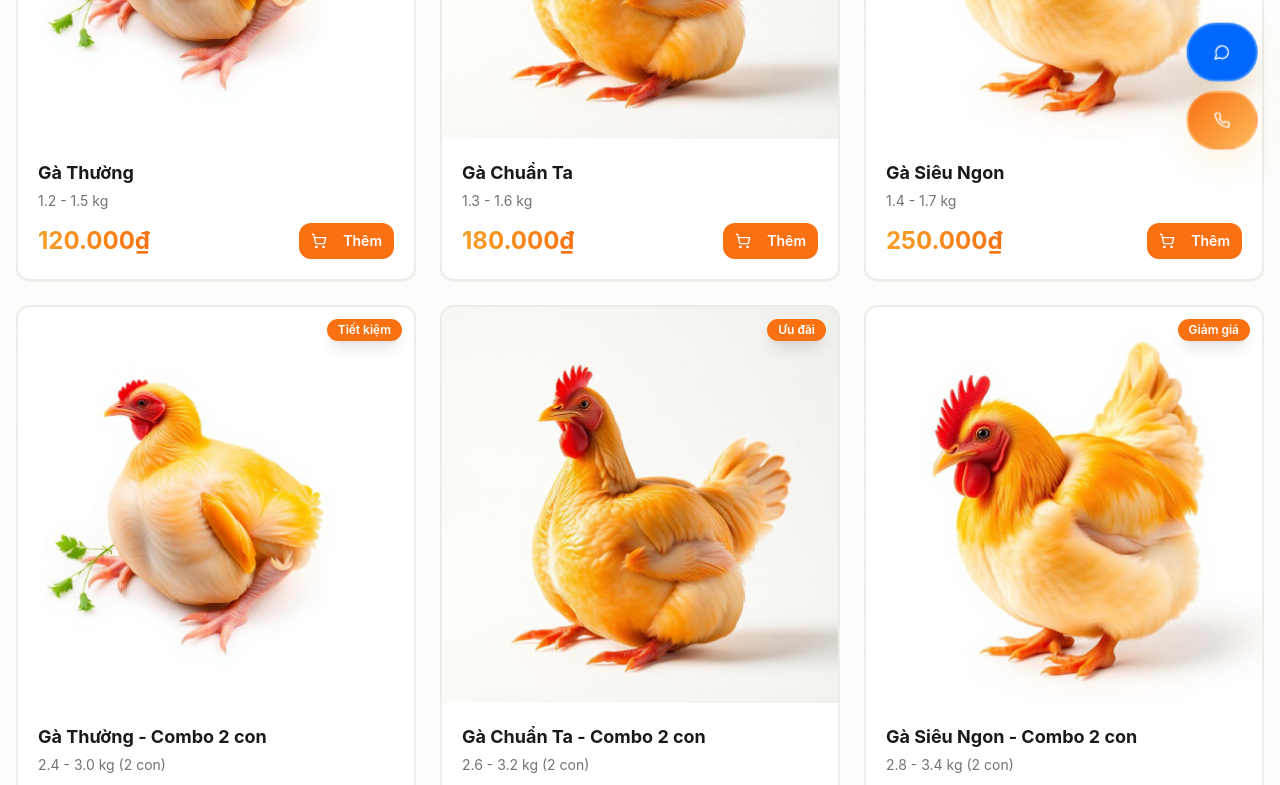
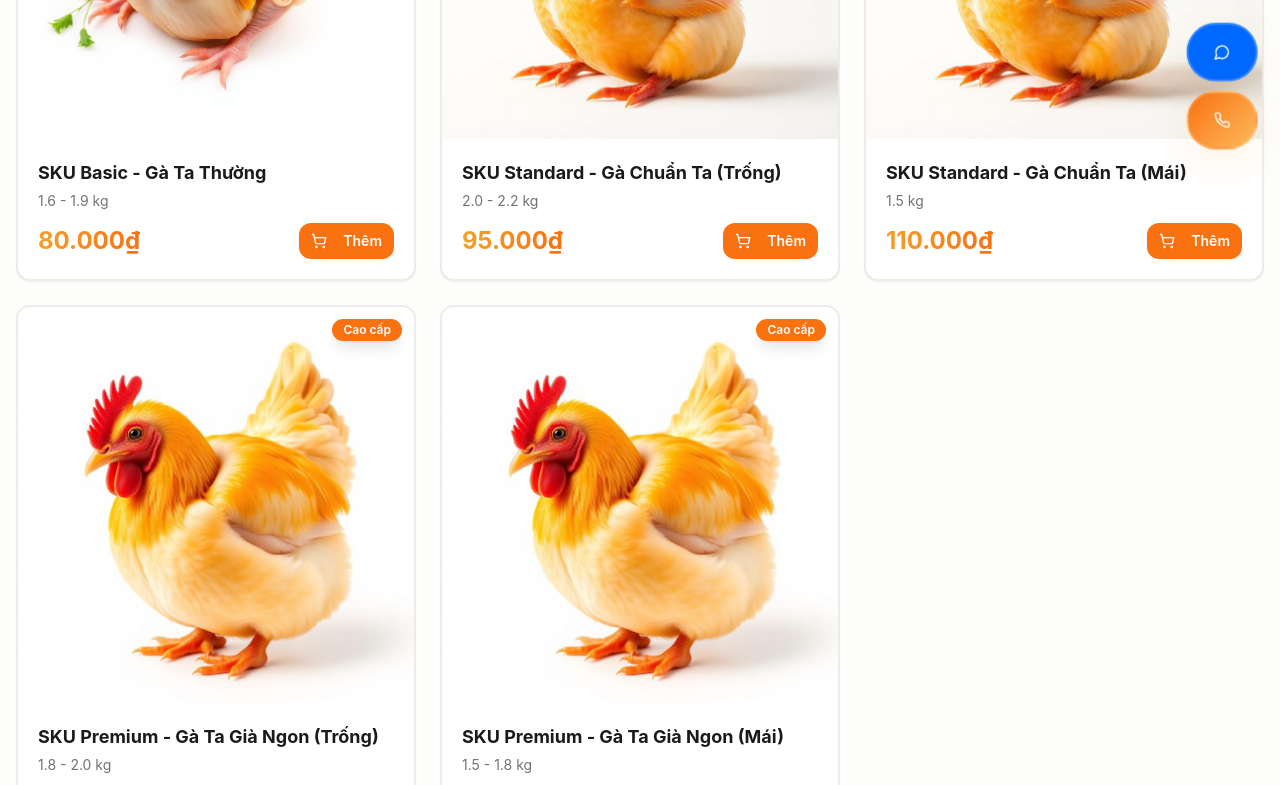
Before and after one commit to quanglopez/gasach-farm-to-table, a React (Vite) app: page /products in a window 1280 px wide. Shown: the part 620-1405 px from the top of the page. Built offline with nearby package versions, Linux system fonts and the light colour scheme; the HTML template or start-up script is replaced by a standard one.

Commit message:
Update product data

```diff
--- a/src/data/products.ts
+++ b/src/data/products.ts
@@ -17,83 +17,75 @@ export interface Product {
 }
 
 export const products: Product[] = [
+  // SKU Basic - Gà ta thường
   {
     id: '1',
-    name: 'Gà Thường',
-    price: 120000,
-    weight: '1.2 - 1.5 kg',
+    name: 'SKU Basic - Gà Ta Thường',
+    price: 80000,
+    weight: '1.6 - 1.9 kg',
     image: chickenRegular,
     category: 'regular',
     badge: 'Bán chạy',
-    description: 'Gà ta nuôi tự nhiên, không chất tăng trọng, không kháng sinh. Thịt gà dai, ngọt thơm tự nhiên, phù hợp cho mọi món ăn gia đình.',
+    description: 'Gà thịt độ dài thấp, thịt vẫn thơm nhe, vàng nhe phù hợp với món nướng, chiên, kho và khách hàng chỉ thích ăn dai ít',
     origin: 'Trang trại Gasach, nuôi tự nhiên tại Hà Nội',
     storage: 'Bảo quản trong ngăn mát tủ lạnh (0-4°C) trong 2-3 ngày. Có thể đông lạnh (-18°C) để bảo quản lâu hơn.',
-    cooking: 'Phù hợp để luộc, hấp, nấu phở, nấu canh, kho, chiên... Thịt gà dai, ngọt tự nhiên.',
+    cooking: 'Phù hợp để nướng, chiên, kho và khách hàng chỉ thích ăn dai ít',
   },
+
+  // SKU Standard - Gà chuẩn ta
   {
     id: '2',
-    name: 'Gà Chuẩn Ta',
-    price: 180000,
-    weight: '1.3 - 1.6 kg',
+    name: 'SKU Standard - Gà Chuẩn Ta (Trống)',
+    price: 95000,
+    weight: '2.0 - 2.2 kg',
     image: chickenPremium,
     category: 'premium',
     badge: 'Tươi ngon',
-    description: 'Gà ta thuần chủng, nuôi chăn thả tự nhiên với thức ăn hữu cơ. Thịt săn chắc, da vàng óng, hương vị đậm đà.',
+    description: 'Gà thịt có độ dai vừa tới, thịt thơm, ít mỡ, vàng óng tự nhiên, với gà mái có độ béo nhe, trong thỏ thịt. Phù hợp với các món lẩu, kho, luộc,...',
     origin: 'Trang trại Gasach, chăn thả tự nhiên tại vùng ngoại thành',
     storage: 'Bảo quản trong ngăn mát tủ lạnh (0-4°C) trong 2-3 ngày. Có thể đông lạnh (-18°C) để bảo quản lâu hơn.',
-    cooking: 'Đặc biệt thích hợp cho các món luộc, hấp, gà hấp lá chanh, gà nấu chao... để tận hưởng hương vị nguyên bản.',
+    cooking: 'Phù hợp với các món lẩu, kho, luộc',
   },
   {
     id: '3',
-    name: 'Gà Siêu Ngon',
-    price: 250000,
-    weight: '1.4 - 1.7 kg',
+    name: 'SKU Standard - Gà Chuẩn Ta (Mái)',
+    price: 110000,
+    weight: '1.5 kg',
+    image: chickenPremium,
+    category: 'premium',
+    badge: 'Tươi ngon',
+    description: 'Gà thịt có độ dai vừa tới, thịt thơm, ít mỡ, vàng óng tự nhiên, với gà mái có độ béo nhe, trong thỏ thịt. Phù hợp với các món lẩu, kho, luộc,...',
+    origin: 'Trang trại Gasach, chăn thả tự nhiên tại vùng ngoại thành',
+    storage: 'Bảo quản trong ngăn mát tủ lạnh (0-4°C) trong 2-3 ngày. Có thể đông lạnh (-18°C) để bảo quản lâu hơn.',
+    cooking: 'Phù hợp với các món lẩu, kho, luộc',
+  },
+
+  // SKU Premium - Gà ta già ngon
+  {
+    id: '4',
+    name: 'SKU Premium - Gà Ta Già Ngon (Trống)',
+    price: 125000,
+    weight: '1.8 - 2.0 kg',
     image: chickenSuper,
     category: 'super',
     badge: 'Cao cấp',
-    description: 'Gà ta cao cấp nhất, nuôi tự nhiên 100% với thức ăn organic. Thịt săn chắc tuyệt đối, da vàng óng ánh, hương vị tuyệt hảo.',
+    description: 'Sản phẩm "gà ta ngon" Đảm bảo được độ dai ngon, thơm, da giòn, vàng óng hoặc đỏ, ít mỡ. Gà mái tỏ có ớm trứng chưa để thịt béo thơm. Phù hợp các món luộc, hấp, lẩu,...',
     origin: 'Trang trại hữu cơ Gasach, nuôi tự nhiên với chế độ dinh dưỡng đặc biệt',
     storage: 'Bảo quản trong ngăn mát tủ lạnh (0-4°C) trong 2-3 ngày. Có thể đông lạnh (-18°C) để bảo quản lâu hơn.',
-    cooking: 'Hoàn hảo cho mọi món ăn cao cấp: gà hấp muối, gà luộc, gà nướng, gà nấu phở... Chất lượng đỉnh cao!',
-  },
-  {
-    id: '4',
-    name: 'Gà Thường - Combo 2 con',
-    price: 230000,
-    weight: '2.4 - 3.0 kg (2 con)',
-    image: chickenRegular,
-    category: 'regular',
-    badge: 'Tiết kiệm',
-    description: 'Combo 2 con gà thường với giá ưu đãi. Tiết kiệm hơn 10000₫ so với mua lẻ!',
-    origin: 'Trang trại Gasach, nuôi tự nhiên tại Hà Nội',
-    storage: 'Bảo quản trong ngăn mát tủ lạnh (0-4°C) trong 2-3 ngày. Có thể đông lạnh (-18°C) để bảo quản lâu hơn.',
-    cooking: 'Phù hợp để luộc, hấp, nấu phở, nấu canh, kho, chiên...',
+    cooking: 'Phù hợp các món luộc, hấp, lẩu',
   },
   {
     id: '5',
-    name: 'Gà Chuẩn Ta - Combo 2 con',
-    price: 350000,
-    weight: '2.6 - 3.2 kg (2 con)',
-    image: chickenPremium,
-    category: 'premium',
-    badge: 'Ưu đãi',
-    description: 'Combo 2 con gà chuẩn ta với giá ưu đãi. Tiết kiệm 10000₫ so với mua lẻ!',
-    origin: 'Trang trại Gasach, chăn thả tự nhiên',
-    storage: 'Bảo quản trong ngăn mát tủ lạnh (0-4°C) trong 2-3 ngày. Có thể đông lạnh (-18°C) để bảo quản lâu hơn.',
-    cooking: 'Đặc biệt thích hợp cho các món luộc, hấp...',
-  },
-  {
-    id: '6',
-    name: 'Gà Siêu Ngon - Combo 2 con',
-    price: 480000,
-    weight: '2.8 - 3.4 kg (2 con)',
+    name: 'SKU Premium - Gà Ta Già Ngon (Mái)',
+    price: 135000,
+    weight: '1.5 - 1.8 kg',
     image: chickenSuper,
     category: 'super',
-    badge: 'Giảm giá',
-    description: 'Combo 2 con gà siêu ngon cao cấp. Tiết kiệm 20000₫ so với mua lẻ!',
-    origin: 'Trang trại hữu cơ Gasach',
-    storage: 'Bảo quản trong ngăn mát tủ lạnh (0-4°C) trong 2-3 ngày.',
-    cooking: 'Hoàn hảo cho mọi món ăn cao cấp',
+    badge: 'Cao cấp',
+    description: 'Sản phẩm "gà ta ngon" Đảm bảo được độ dai ngon, thơm, da giòn, vàng óng hoặc đỏ, ít mỡ. Gà mái tỏ có ớm trứng chưa để thịt béo thơm. Phù hợp các món luộc, hấp, lẩu,...',
+    origin: 'Trang trại hữu cơ Gasach, nuôi tự nhiên với chế độ dinh dưỡng đặc biệt',
+    storage: 'Bảo quản trong ngăn mát tủ lạnh (0-4°C) trong 2-3 ngày. Có thể đông lạnh (-18°C) để bảo quản lâu hơn.',
+    cooking: 'Phù hợp các món luộc, hấp, lẩu',
   },
 ];
 
```
